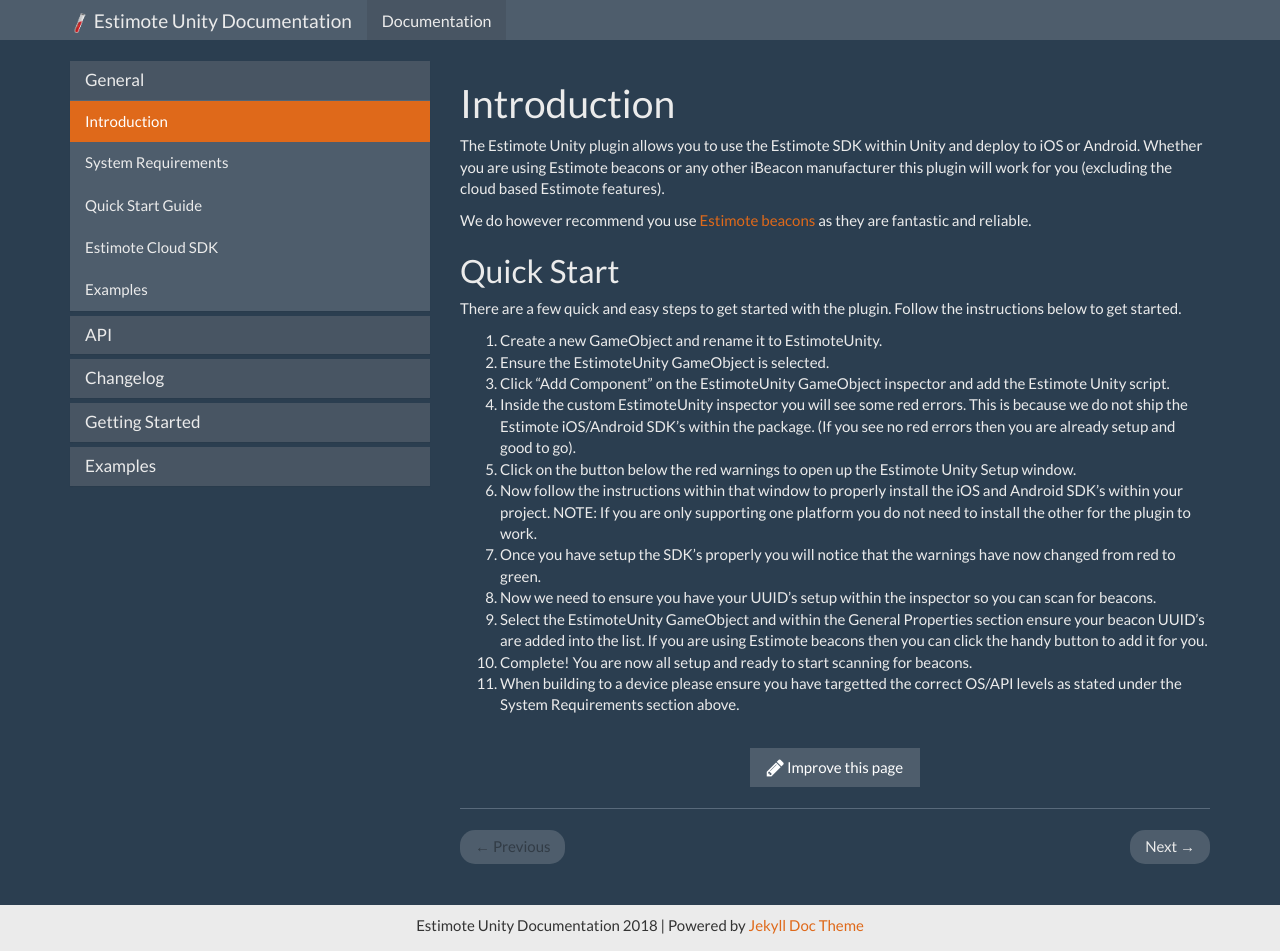
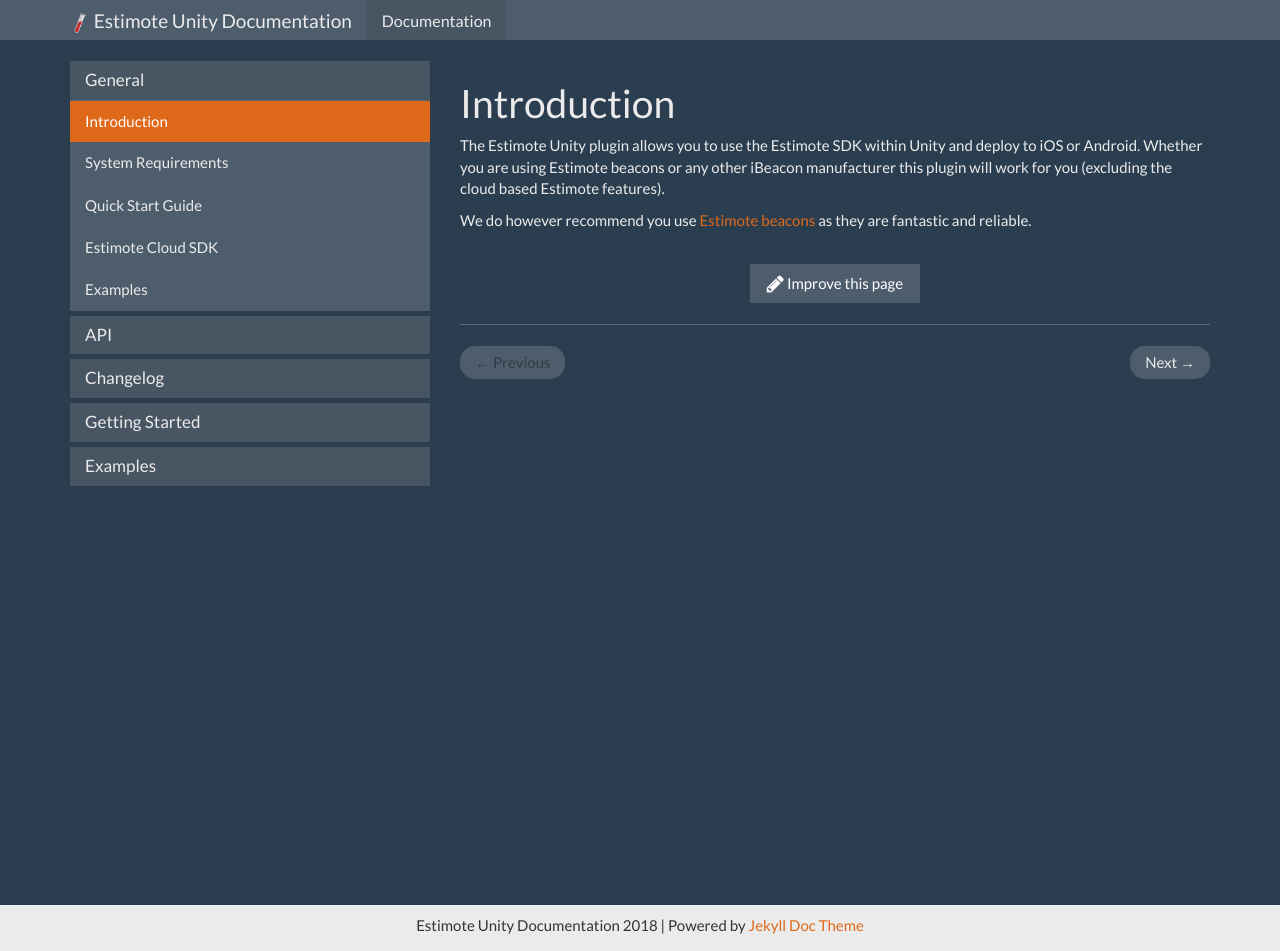
Before and after one commit to o-mobile/EstimoteUnity, a Jekyll site: the page built from docs/_docs/general/introduction.md, in a window 1280 px wide and 951 px high. Built offline with Jekyll 4.4.1, drawn with Linux system fonts in a browser that asks for light colours; nearby versions of some CDN libraries.

Commit message:
Update introduction.md
Removed quick start from introduction.

```diff
--- a/docs/_docs/general/introduction.md
+++ b/docs/_docs/general/introduction.md
@@ -7,18 +7,3 @@
 The Estimote Unity plugin allows you to use the Estimote SDK within Unity and deploy to iOS or Android. Whether you are using Estimote beacons or any other iBeacon manufacturer this plugin will work for you (excluding the cloud based Estimote features).
 
 We do however recommend you use [Estimote beacons](https://estimote.com/) as they are fantastic and reliable.
-
-## Quick Start
-There are a few quick and easy steps to get started with the plugin. Follow the instructions below to get started.
-
-1. Create a new GameObject and rename it to EstimoteUnity.
-2. Ensure the EstimoteUnity GameObject is selected.
-3. Click “Add Component” on the EstimoteUnity GameObject inspector and add the Estimote Unity script.
-4. Inside the custom EstimoteUnity inspector you will see some red errors. This is because we do not ship the Estimote iOS/Android SDK’s within the package. (If you see no red errors then you are already setup and good to go).
-5. Click on the button below the red warnings to open up the Estimote Unity Setup window.
-6. Now follow the instructions within that window to properly install the iOS and Android SDK’s within your project. NOTE: If you are only supporting one platform you do not need to install the other for the plugin to work.
-7. Once you have setup the SDK’s properly you will notice that the warnings have now changed from red to green.
-8. Now we need to ensure you have your UUID’s setup within the inspector so you can scan for beacons.
-9. Select the EstimoteUnity GameObject and within the General Properties section ensure your beacon UUID’s are added into the list. If you are using Estimote beacons then you can click the handy button to add it for you.
-10. Complete! You are now all setup and ready to start scanning for beacons.
-11. When building to a device please ensure you have targetted the correct OS/API levels as stated under the System Requirements section above.
```
